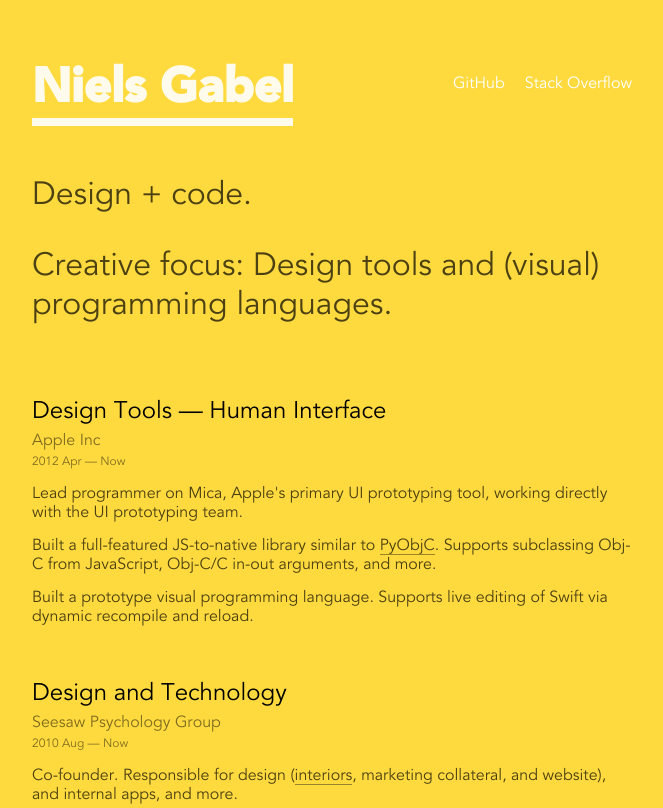
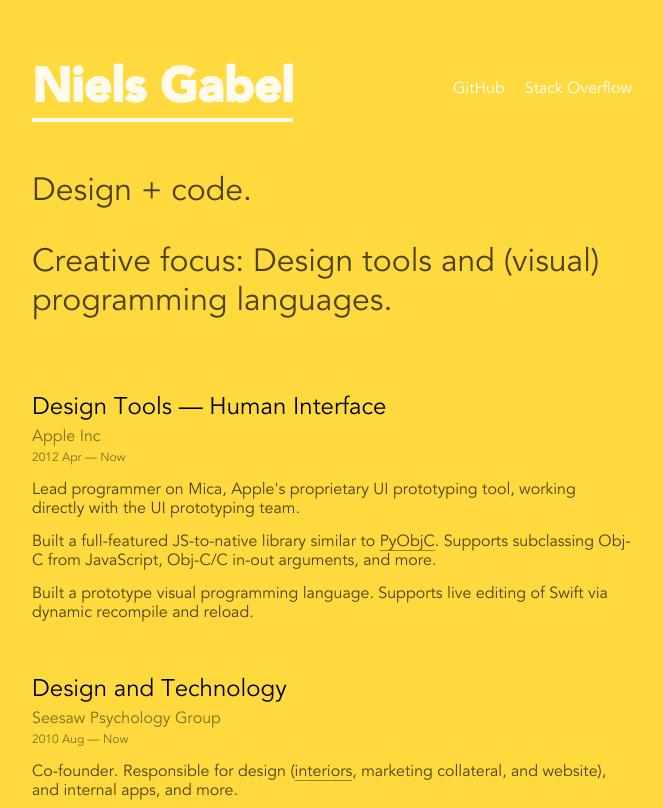
Before and after one commit to nielsbot/resume, a Gatsby site: page / in a window 1280 px wide. Shown: the top 808 px of the page, without its empty margins (308-971 px from the left). Built offline with nearby package versions, Linux system fonts and the light colour scheme; Gatsby itself is replaced by a stand-in of ours.

Commit message:
endless tweaks

```diff
--- a/src/components/site.scss
+++ b/src/components/site.scss
@@ -50,7 +50,11 @@
 }
 
 #name-head {
-  display: inline-block;
+  display: inline;
+  flex-shrink: 10;
+  @media screen and (max-width: 550px) {
+    width:min-content;
+  }
 }
 
 #name-head-container {
@@ -59,10 +63,14 @@
 }
 
 #name-head-links-container {
+  margin-top:10px;
   margin-left: auto;
+  padding-left:20px;
   text-align: right;
+  flex-shrink: 1;
   > * {
-    margin-bottom:4px;
+    margin-top:2px;
+    margin-bottom:2px;
     margin-left: 20px;
     &:first-child {
       margin-left: 0;
@@ -85,7 +93,7 @@
   font-size: 300%;
   color: $display-head-color;
   margin-bottom: 20px;
-  border-bottom: 8px solid $display-head-color;
+  border-bottom: 4px solid $display-head-color;
   display: inline-block;
   flex-shrink: 2;
 }
@@ -103,6 +111,9 @@
 #overview {
   font-size: 200%;
   // color:color(display-p3 0 0 0);
+  @media screen and (max-width: $narrow) {
+    font-size:175%;
+  }
 }
 
 main,
--- a/src/pages/index.tsx
+++ b/src/pages/index.tsx
@@ -25,7 +25,7 @@
             title: 'Design Tools — Human Interface',
             company: `Apple Inc`,
             description:
-                `Lead programmer on Mica, Apple's primary UI prototyping tool, working directly with the UI prototyping team.` +
+                `Lead programmer on Mica, Apple's proprietary UI prototyping tool, working directly with the UI prototyping team.` +
                 `\n\nBuilt a full-featured JS-to-native library similar to [PyObjC](https://pypi.org/project/pyobjc/). Supports subclassing Obj-C from JavaScript, Obj-C/C in-out arguments, and more.` +
                 `\n\nBuilt a prototype visual programming language. Supports live editing of Swift via dynamic recompile and reload.`,
             when: `2012 Apr — Now`
@@ -100,7 +100,7 @@
             <h1 id='name-head' className='display-head'>Niels Gabel</h1>
             <div id='name-head-links-container'>
                 <a href='https://github.com/nielsbot' className='subtle' style={{ marginLeft: 'auto' }}>GitHub</a>
-                <a href='https://stackoverflow.com/users/210171/nielsbot' className='subtle'>Stack Overflow</a>
+                <a href='https://stackoverflow.com/users/210171/nielsbot' className='subtle'>Stack&nbsp;Overflow</a>
             </div>
         </div>
         <Paragraphs id='overview' strings={nielsgabel.overview} />
```
